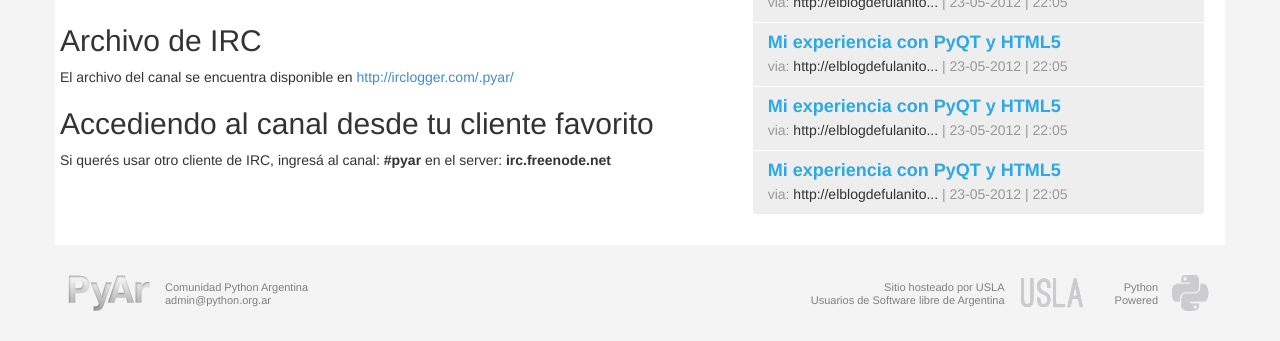
After one commit to PyAr/pyarweb, a Django app: page /irc/ in a window 1280 px wide. The commit adds this page. Shown: the part 648-989 px from the top of the page. Run offline with Django 3.2, Linux system fonts and the light colour scheme; some libraries are stand-ins or nearby versions.

Commit message:
Agregado el chat irc.

```diff
--- a/community/templates/header.html
+++ b/community/templates/header.html
@@ -28,7 +28,7 @@
                         <li><a href="#">Quienes<br class="hidden-xs"> somos</a></li>
                         <li><a href="/news">Últimas<br class="hidden-xs"> noticias</a></li>
                         <li><a href="#">Preguntas<br class="hidden-xs"> frecuentes</a></li>
-                        <li><a href="#">Chat<br class="hidden-xs"> IRC</a></li>
+                        <li><a href="/irc">Chat<br class="hidden-xs"> IRC</a></li>
                         <li><a href="#">Próximos<br class="hidden-xs"> eventos</a></li>
                         <li><a href="#">Planeta<br class="hidden-xs"> PyAr</a></li>
                         <li><a href="#">Búsquedas<br class="hidden-xs"> laborales</a></li>
--- a/pyarweb/urls.py
+++ b/pyarweb/urls.py
@@ -5,10 +5,15 @@ from django.contrib import admin
 from django.conf.urls.static import static
 from django.conf.urls import patterns, include, url
 
+from .views import (
+    irc,
+)
+
 admin.autodiscover()
 
 urlpatterns = patterns('',
     url(r'^$', include('community.urls')),
+    url(r'^irc/', irc, name='irc'),
     url(r'^news', include('news.urls')),
     url(r'^companies', include('pycompanies.urls')),
     url(r'^admin/', include(admin.site.urls)),
--- /dev/null
+++ b/pyarweb/views.py
@@ -0,0 +1,4 @@
+from django.shortcuts import render
+
+def irc(request):
+    return render(request, 'irc/irc.html')
--- /dev/null
+++ b/templates/irc/irc.html
@@ -0,0 +1,60 @@
+{% extends "base.html" %}
+
+{% load devtags %}
+
+{% block content %}
+<main id="main" class="container" role="main">
+    <div class="row">
+        <div class="col-md-7">
+            <div class="row">
+            	<iframe src="http://webchat.freenode.net?nick=pythonista.&channels=pyar&prompt=1" width="100%" height="500" style="border:1px solid #ddd;"></iframe>
+            	<h2>Archivo de IRC</h2>
+                <p>El archivo del canal se encuentra disponible en <a href="http://irclogger.com/.pyar/">http://irclogger.com/.pyar/</a></p>
+                <h2>Accediendo al canal desde tu cliente favorito</h2>
+                <p>Si querés usar otro cliente de IRC, ingresá al canal: <b>#pyar</b> en el server: <b>irc.freenode.net</b></p>
+            </div>
+        </div>
+        <div class="col-md-5">
+
+            <!-- SeachBox -->
+
+            <form id="search-form" class="input-group" role="form">
+                <input type="text" class="form-control input-lg" placeholder="Buscar...">
+                <span class="input-group-btn">
+                    <button class="btn btn-default btn-lg" type="button">
+                        <span class="glyphicon glyphicon-search"></span>
+                    </button>
+                </span>
+            </form>
+
+            <!-- Próximos eventos -->
+
+            <section class="list-group">
+                <header class="list-group-item">
+                    <h3 class="list-group-item-heading">Próximos eventos</h3>
+                </header>
+                {% for i in 4|get_range %}
+                    <article class="list-group-item">
+                        <h4 class="list-group-item-heading">PyCon Argentina</h4>
+                        <p class="list-group-item-text"><span>23 de Agosto de 2012</span> | <span>20:00 hs</span> | <span>Audotorio UnQui</span></p>
+                    </article>
+                {% endfor %}
+            </section>
+
+            <!-- Planeta PyAr -->
+
+            <section class="list-group">
+                <header class="list-group-item">
+                    <h3 class="list-group-item-heading">Planeta PyAr</h3>
+                </header>
+                {% for i in 4|get_range %}
+                    <article class="list-group-item">
+                        <h4 class="list-group-item-heading">Mi experiencia con PyQT y HTML5</h4>
+                        <p class="list-group-item-text"><span class="text-muted">via: </span><span>http://elblogdefulanito...</span><span class="text-muted"> | 23-05-2012 | 22:05</span></p>
+                    </article>
+                {% endfor %}
+            </section>
+        </div>
+    </div>
+</main>
+{% endblock %}
```
